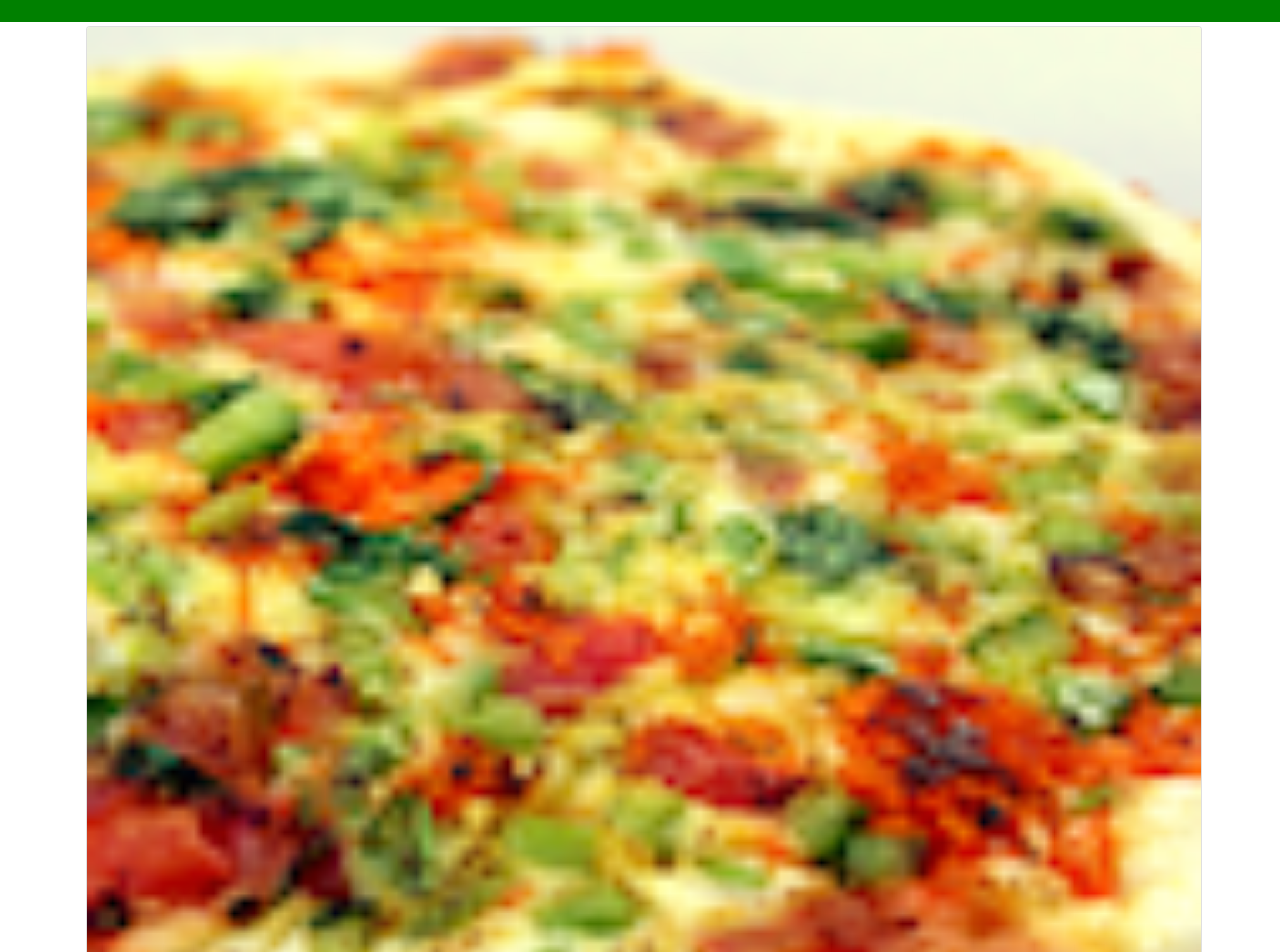
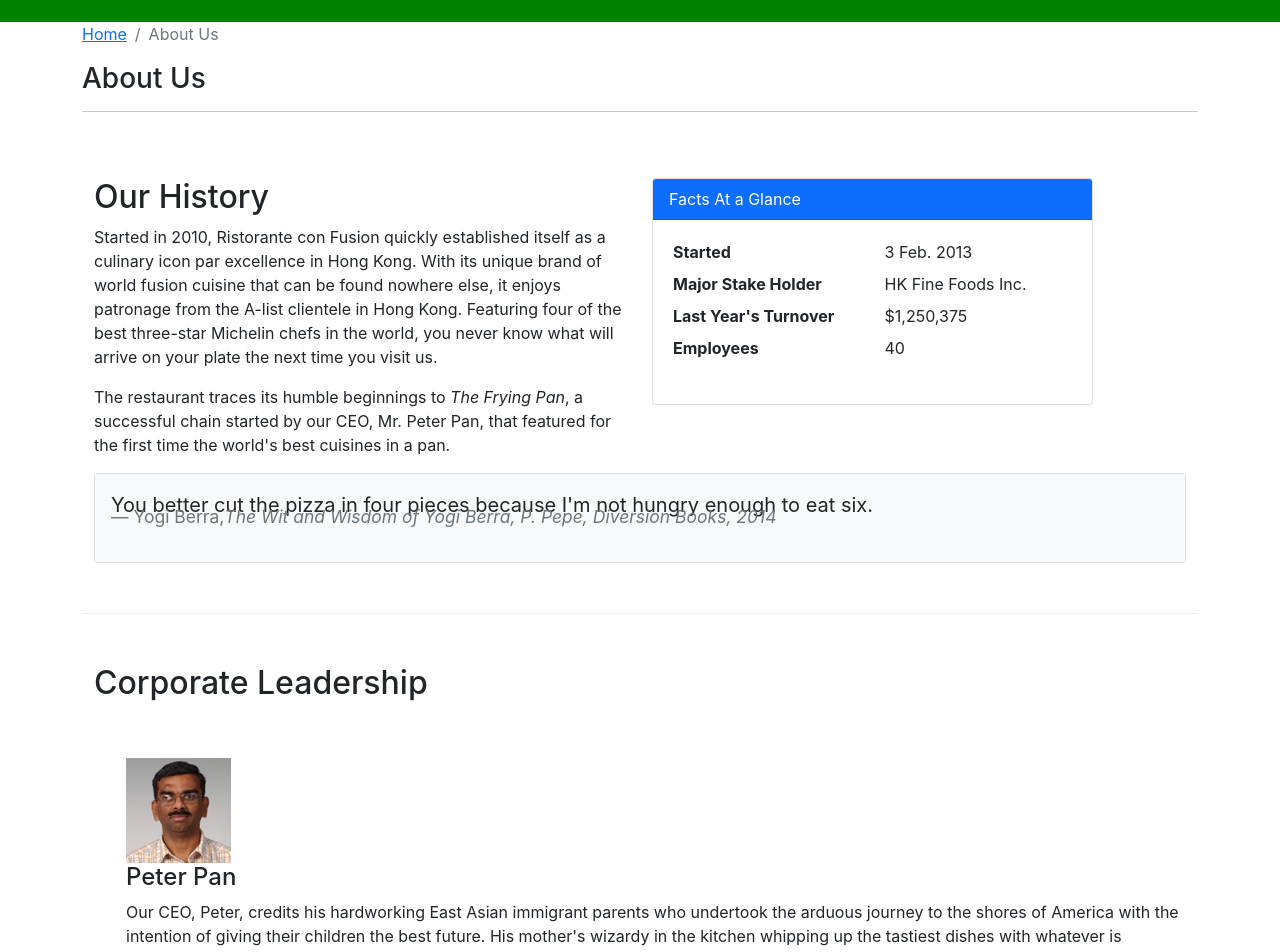
Before and after one commit to HamzaUmer/Front-End-Web-Development-React, a React (Create React App) app: page /aboutus in a window 1280 px wide. Before the commit this address led to /home. Shown: the part 320-1272 px from the top of the page. Built offline with nearby package versions, Linux system fonts and the light colour scheme; the HTML template or start-up script is replaced by a standard one.

Commit message:
Assignment 2

```diff
--- /dev/null
+++ b/src/components/AboutComponent.js
@@ -0,0 +1,95 @@
+import React from 'react';
+import { Breadcrumb, BreadcrumbItem, Card, CardBody, CardHeader, Media } from 'reactstrap';
+import { Link } from 'react-router-dom';
+
+function RenderLeader({leader}) {
+     return(
+        <div key={leader.id} className="col-12 mt-5">
+            <Media>
+                <Media left middle>
+                    <Media object src={leader.image} alt={leader.name} />
+                </Media>
+                <Media body className="ml-5">
+                    <Media heading>{leader.name}</Media>
+                    <p>{leader.description}</p>
+                </Media>
+            </Media>
+        </div>
+    );
+}
+
+function About(props) {
+
+    const leaders = props.leaders.map((leader) => {
+        return (
+            <RenderLeader leader={leader} />
+        );
+    });
+
+    return(
+        <div className="container">
+            <div className="row">
+                <Breadcrumb>
+                    <BreadcrumbItem><Link to="/home">Home</Link></BreadcrumbItem>
+                    <BreadcrumbItem active>About Us</BreadcrumbItem>
+                </Breadcrumb>
+                <div className="col-12">
+                    <h3>About Us</h3>
+                    <hr />
+                </div>
+            </div>
+            <div className="row row-content">
+                <div className="col-12 col-md-6">
+                    <h2>Our History</h2>
+                    <p>Started in 2010, Ristorante con Fusion quickly established itself as a culinary icon par excellence in Hong Kong. With its unique brand of world fusion cuisine that can be found nowhere else, it enjoys patronage from the A-list clientele in Hong Kong.  Featuring four of the best three-star Michelin chefs in the world, you never know what will arrive on your plate the next time you visit us.</p>
+                    <p>The restaurant traces its humble beginnings to <em>The Frying Pan</em>, a successful chain started by our CEO, Mr. Peter Pan, that featured for the first time the world's best cuisines in a pan.</p>
+                </div>
+                <div className="col-12 col-md-5">
+                    <Card>
+                        <CardHeader className="bg-primary text-white">Facts At a Glance</CardHeader>
+                        <CardBody>
+                            <dl className="row p-1">
+                                <dt className="col-6">Started</dt>
+                                <dd className="col-6">3 Feb. 2013</dd>
+                                <dt className="col-6">Major Stake Holder</dt>
+                                <dd className="col-6">HK Fine Foods Inc.</dd>
+                                <dt className="col-6">Last Year's Turnover</dt>
+                                <dd className="col-6">$1,250,375</dd>
+                                <dt className="col-6">Employees</dt>
+                                <dd className="col-6">40</dd>
+                            </dl>
+                        </CardBody>
+                    </Card>
+                </div>
+                <div className="col-12">
+                    <Card>
+                        <CardBody className="bg-light">
+                            <blockquote className="blockquote">
+                                <p className="mb-0">You better cut the pizza in four pieces because
+                                    I'm not hungry enough to eat six.
+                                    </p>
+                                <footer className="blockquote-footer">Yogi Berra,
+                                <cite title="Source Title">The Wit and Wisdom of Yogi Berra,
+                                    P. Pepe, Diversion Books, 2014
+                                    </cite>
+                                </footer>
+                            </blockquote>
+                        </CardBody>
+                    </Card>
+                </div>
+            </div>
+            <div className="row row-content">
+                <div className="col-12">
+                    <h2>Corporate Leadership</h2>
+                </div>
+                <div className="col-12">
+                    <Media list>
+                        {leaders}
+                    </Media>
+                </div>
+            </div>
+        </div>
+    );
+}
+
+export default About;
--- a/src/components/MainComponent.js
+++ b/src/components/MainComponent.js
@@ -2,6 +2,7 @@
 import Home from './HomeComponent';
 import Menu from './MenuComponents';
 import Contact from './ContactComponent';
+import About from './AboutComponent';
 import DishDetail from './DishdetailComponent';
 import Header from './HeaderComponent';
 import Footer from './FooterComponent';
@@ -36,6 +37,14 @@
       );
     }
 
+        const AboutUsPage = () => {
+            return(
+                <About
+                    leaders={this.state.leaders}
+                />
+            );
+        };
+
     const DishWithId = ({match}) => {
         return(
           <DishDetail dish={this.state.dishes.filter((dish) => dish.id === parseInt(match.params.dishId,10))[0]}
@@ -51,6 +60,7 @@
           <Route exact path="/menu" component={() => <Menu dishes={this.state.dishes} />} />
           <Route path='/menu/:dishId' component={DishWithId} />
           <Route exact path="/contactus" component={Contact} />
+          <Route exact path="/aboutus" component={AboutUsPage} />
           <Redirect to= "/home" />
          </Switch>
         <Footer />
--- a/src/components/MenuComponents.js
+++ b/src/components/MenuComponents.js
@@ -4,6 +4,7 @@
   //1st Method of Functional Component
   function RenderMenuItem({dish, onClick}){
   	    return (
+
             <Card>
               <Link to={`/menu/${dish.id}`} >
                 <CardImg width="100%" src={dish.image} alt={dish.name} />
```
